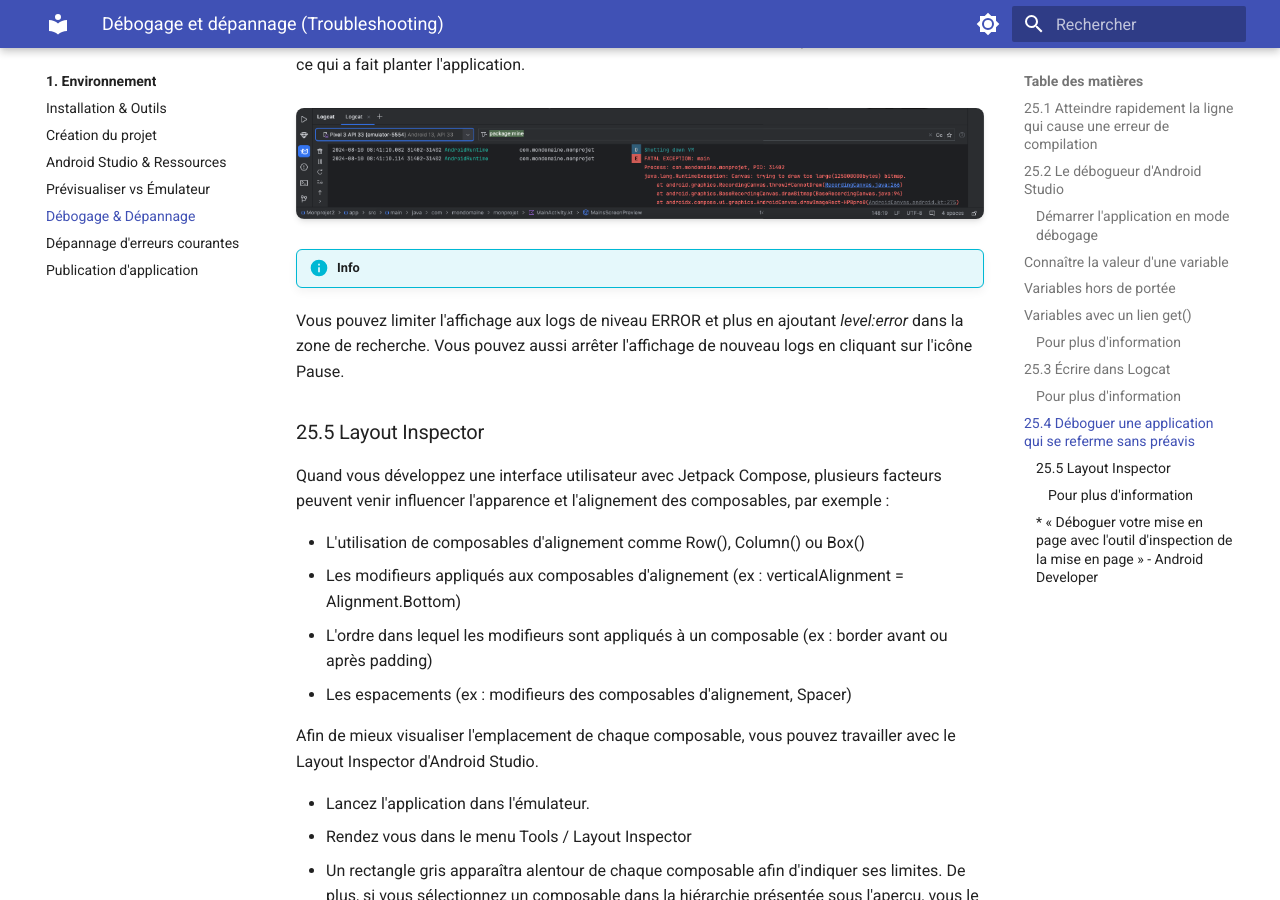
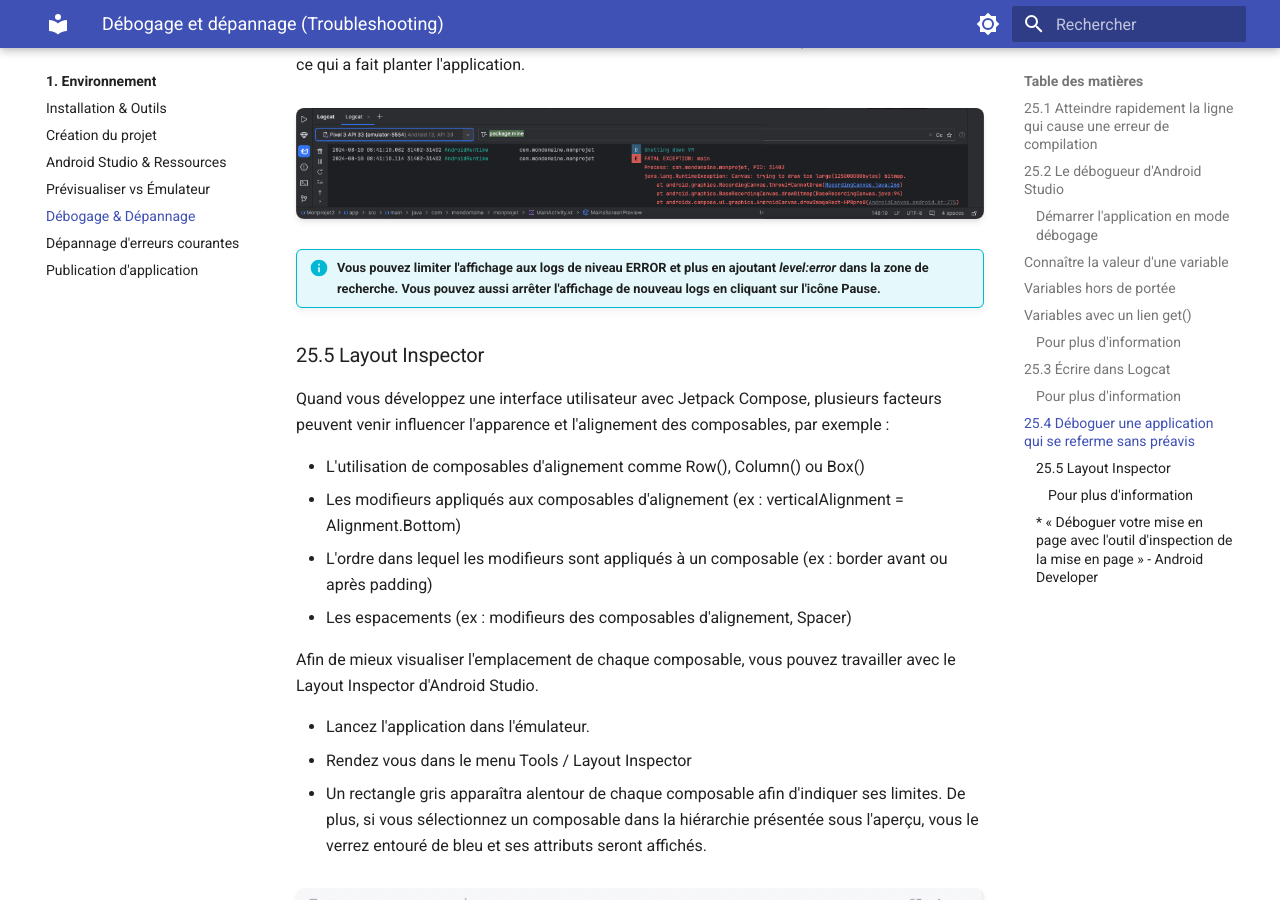
Before and after one commit to Apps-Mobiles-2-Victo/notes_de_cours, an MkDocs documentation site: the page built from docs/01-environnement/debogage-et-depannage.md, in a window 1280 px wide and 900 px high, scrolled down 4436 px. Built offline with MkDocs 1.6.1 and Material for MkDocs 9.7.7, drawn with Linux system fonts in a browser that asks for light colours.

Commit message:
Refactor log display information for improved clarity in troubleshooting section

```diff
--- a/docs/01-environnement/debogage-et-depannage.md
+++ b/docs/01-environnement/debogage-et-depannage.md
@@ -184,8 +184,7 @@
 
 
 
-!!! info
-Vous pouvez limiter l'affichage aux logs de niveau ERROR et plus en ajoutant *level:error* dans la zone de recherche.  Vous pouvez aussi arrêter l'affichage de nouveau logs en cliquant sur l'icône Pause.
+!!! info "Vous pouvez limiter l'affichage aux logs de niveau ERROR et plus en ajoutant *level:error* dans la zone de recherche.  Vous pouvez aussi arrêter l'affichage de nouveau logs en cliquant sur l'icône Pause."
 
 
 ### 25.5 Layout Inspector {#layout-inspector}
```
